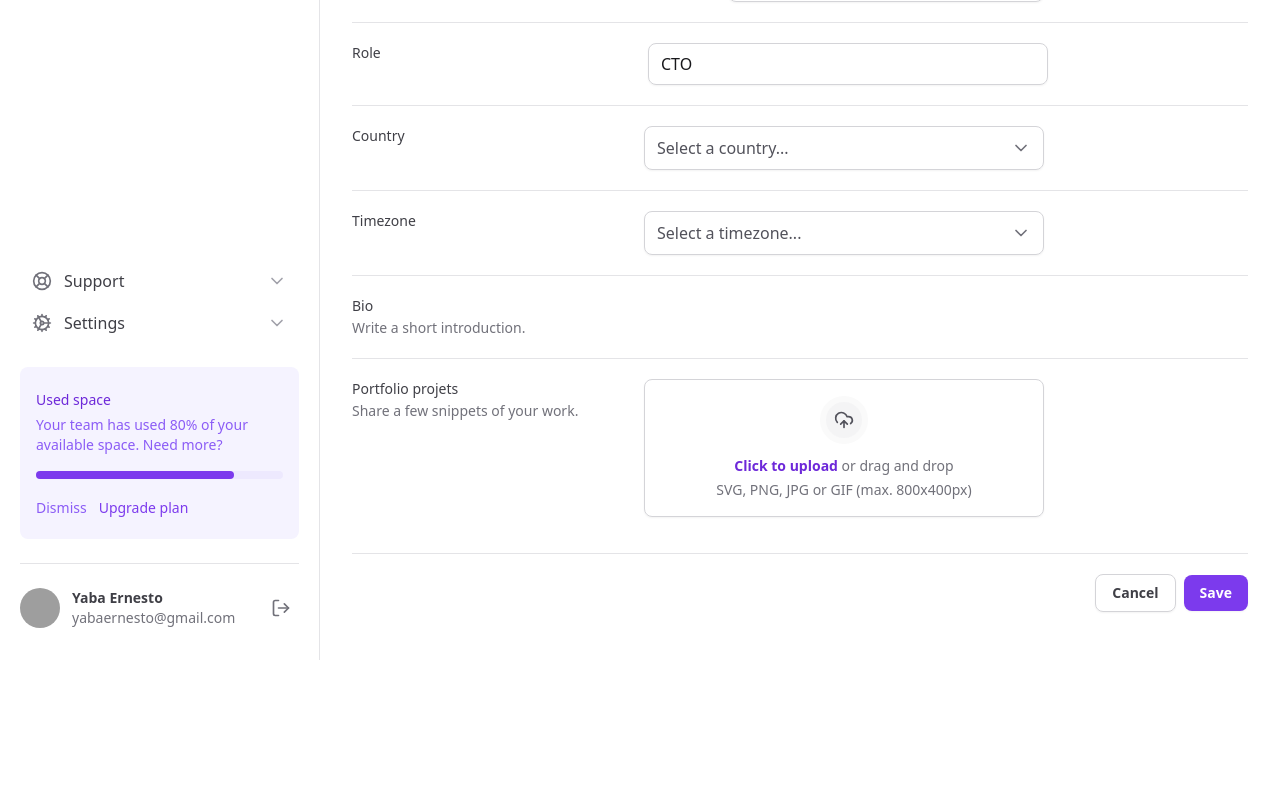
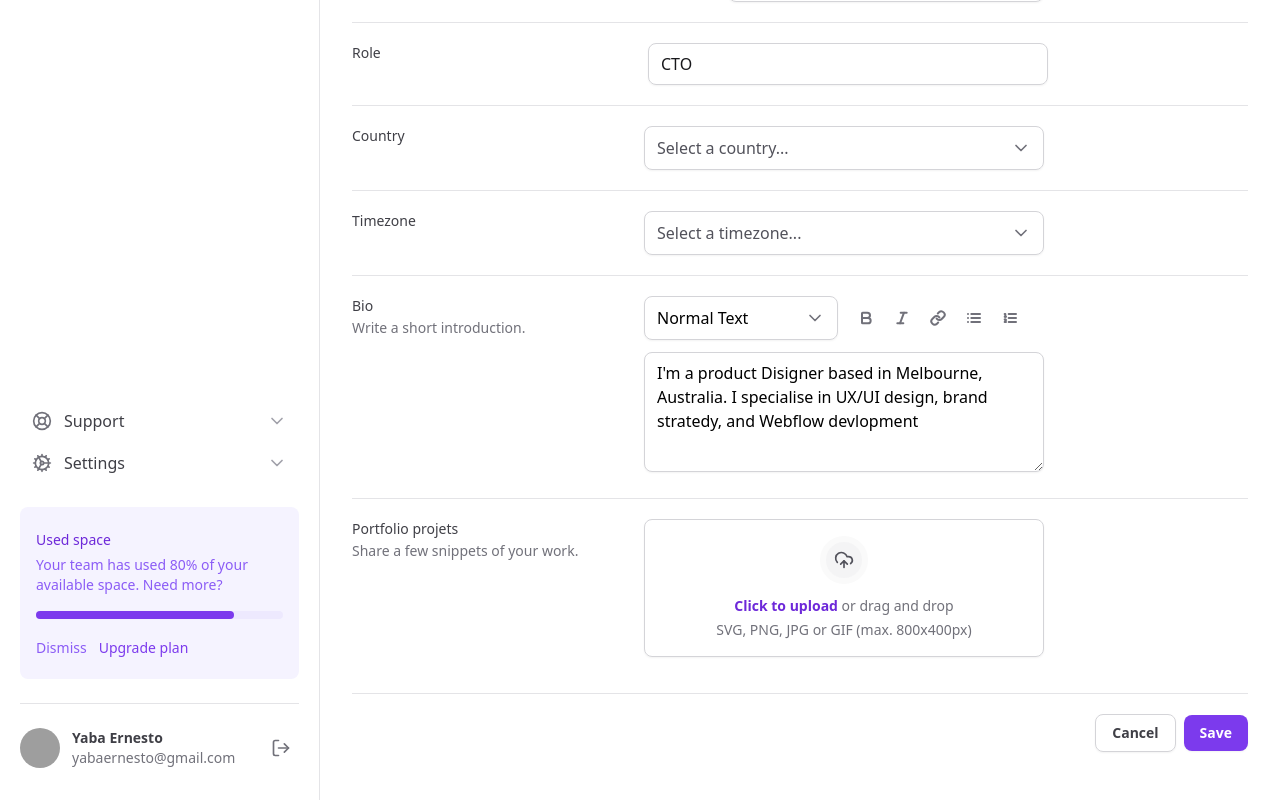
Before and after one commit to yabaernesto/masterizando-tailwind, a Next.js app: page / in a window 1280 px wide. Shown: the part 552-1352 px from the top of the page. Before the commit the page ends 1212 px from the top, so only its background shows below. Built offline with nearby package versions, Linux system fonts and the light colour scheme; grey boxes are pictures that could not be loaded.

Commit message:
feat: textarea and bio added

```diff
--- a/src/app/components/Form/Select/index.tsx
+++ b/src/app/components/Form/Select/index.tsx
@@ -4,14 +4,14 @@ import { ReactNode } from "react";
 import { ChevronDown } from "lucide-react";
 import * as SelectPrimitive from '@radix-ui/react-select';
 
-export interface SelectProps {
+export interface SelectProps extends SelectPrimitive.SelectProps {
   children: ReactNode
   placeholder: string
 }
 
-export function Select({ children, placeholder }: SelectProps) {
+export function Select({ children, placeholder, ...props }: SelectProps) {
   return (
-    <SelectPrimitive.Root>
+    <SelectPrimitive.Root {...props}>
       <SelectPrimitive.Trigger className="flex h-11 w-full items-center justify-between gap-2 rounded-lg border border-zinc-300 px-3 py-2 shadow-sm data-[placeholder]:text-zinc-600">
         <SelectPrimitive.Value
           placeholder={placeholder}
@@ -27,7 +27,7 @@ export function Select({ children, placeholder }: SelectProps) {
             side="bottom"
             position="popper"
             sideOffset={8}
-            className="z-10 rounded-lg border border-zinc-200 bg-white w-[--radix-select-trigger-width] overflow-hidden"
+            className="z-10 shadow-sm rounded-lg border border-zinc-200 bg-white w-[--radix-select-trigger-width] overflow-hidden"
           >
             <SelectPrimitive.Viewport className="outline-none">
               {children}
--- /dev/null
+++ b/src/app/components/Form/Textarea.tsx
@@ -0,0 +1,12 @@
+import { ComponentProps } from "react"
+
+export type TextareaProps = ComponentProps<'textarea'>
+
+export function Textarea(props: TextareaProps) {
+  return (
+    <textarea
+      className="min-h-[120px] resize-y w-full rounded-lg border border-zinc-300 px-3 py-2 shadow-sm"
+      {...props}
+    />
+  )
+}
--- a/src/app/page.tsx
+++ b/src/app/page.tsx
@@ -1,9 +1,10 @@
 import { SettingsTabs } from "@/app/components/SettingsTabs";
 import * as Input from '@/app/components/Input';
 import * as FileInput from '@/app/components/Form/FileInput';
-import { Mail } from "lucide-react";
+import { Bold, Italic, Link, List, ListOrdered, Mail } from "lucide-react";
 import { Select } from "./components/Form/Select";
 import SelectItem from "./components/Form/Select/SelectItem";
+import { Textarea } from "./components/Form/Textarea";
 
 export default function Home() {
   return (
@@ -147,7 +148,59 @@ export default function Home() {
                 Write a short introduction.
               </span>
             </label>
-            <div />
+            <div className="space-y-3">
+              <div className="grid grid-cols-2 gap-3">
+                <Select
+                  placeholder=""
+                  defaultValue="normal"
+                >
+                  <SelectItem
+                    value="normal"
+                    defaultChecked
+                    text="Normal Text"
+                  />
+                  <SelectItem value="md" text="Markdown" />
+                </Select>
+
+                <div className="flex items-center gap-1">
+                  <button
+                    type="button"
+                    className="p-2 hover:bg-zinc-50"
+                  >
+                    <Bold className="h-4 w-4 text-zinc-500" strokeWidth={3} />
+                  </button>
+                  <button
+                    type="button"
+                    className="p-2 hover:bg-zinc-50"
+                  >
+                    <Italic className="h-4 w-4 text-zinc-500" strokeWidth={3} />
+                  </button>
+                  <button
+                    type="button"
+                    className="p-2 hover:bg-zinc-50"
+                  >
+                    <Link className="h-4 w-4 text-zinc-500" strokeWidth={3} />
+                  </button>
+                  <button
+                    type="button"
+                    className="p-2 hover:bg-zinc-50"
+                  >
+                    <List className="h-4 w-4 text-zinc-500" strokeWidth={3} />
+                  </button>
+                  <button
+                    type="button"
+                    className="p-2 hover:bg-zinc-50"
+                  >
+                    <ListOrdered className="h-4 w-4 text-zinc-500" strokeWidth={3} />
+                  </button>
+                </div>
+              </div>
+
+              <Textarea
+                id="bio"
+                defaultValue="I'm a product Disigner based in Melbourne, Australia. I specialise in UX/UI design, brand stratedy, and Webflow devlopment"
+              />
+            </div>
           </div>
 
           <div className="grid grid-cols-form gap-3 pt-5">
```
